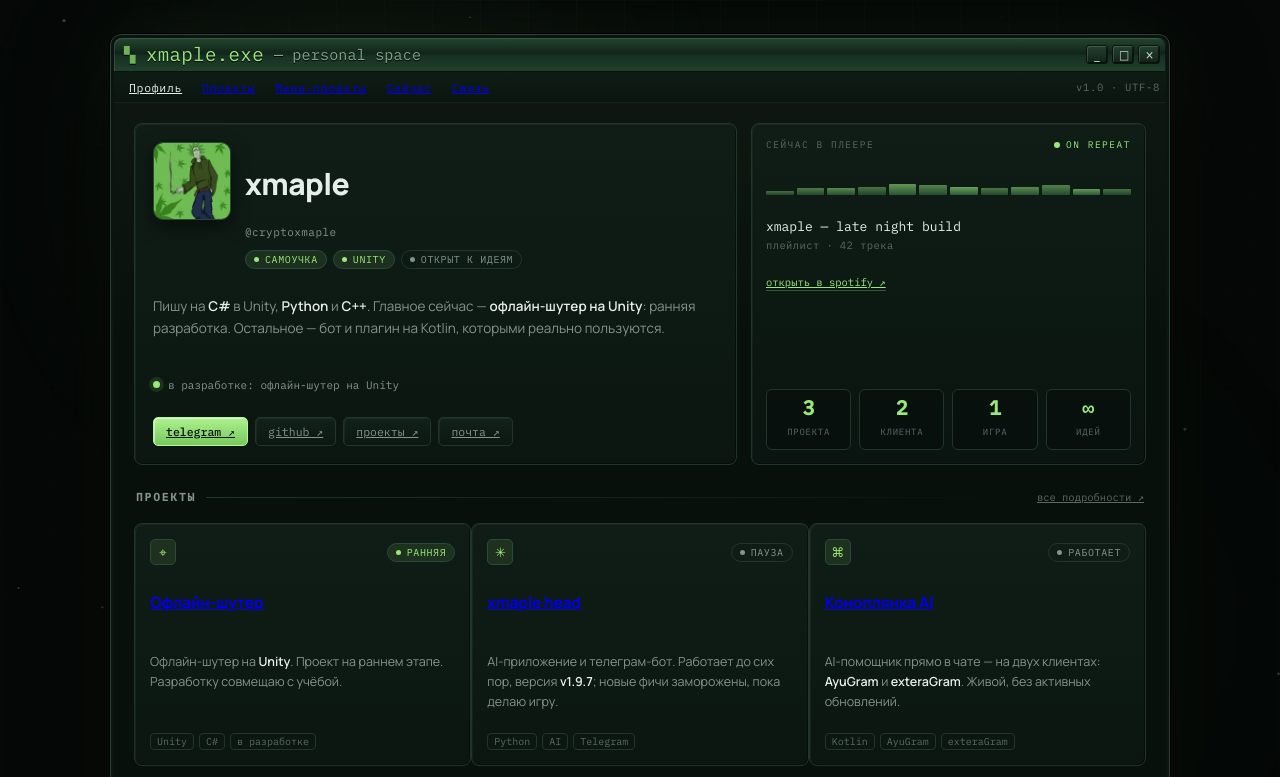
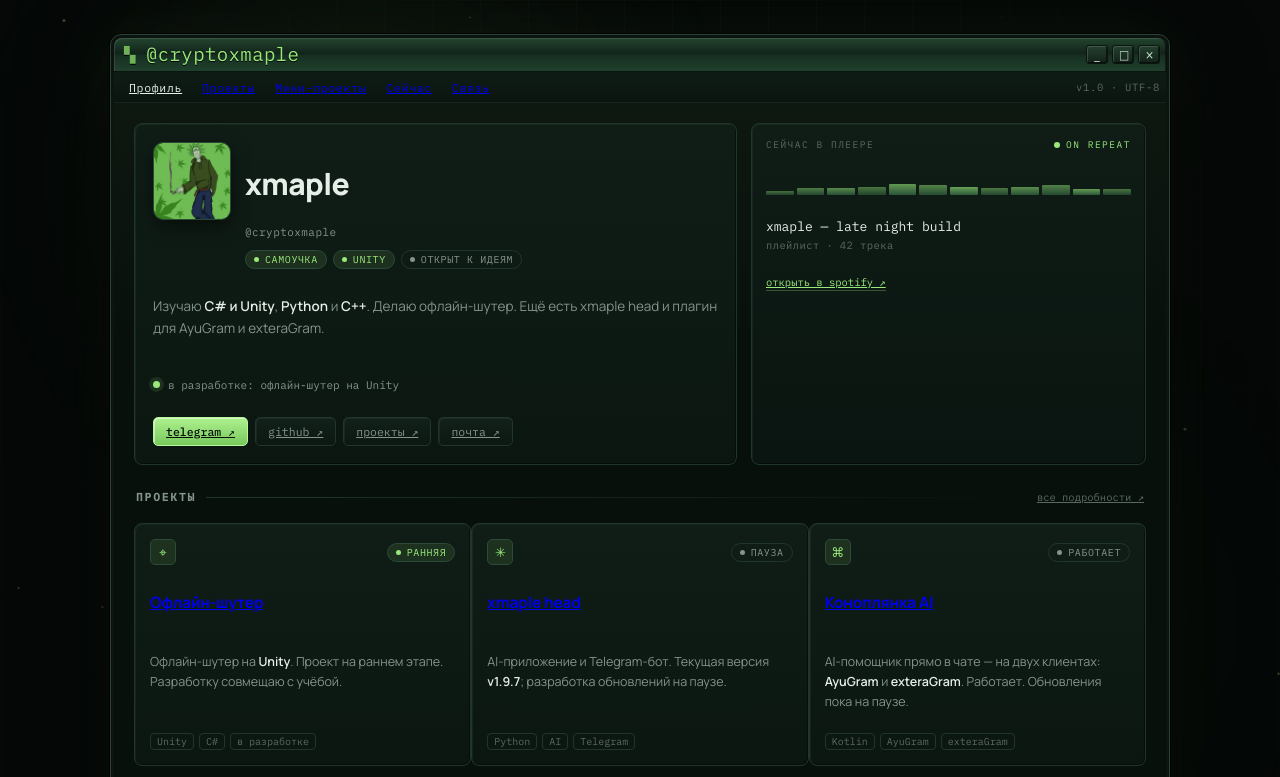
Before and after one commit to xmaple52/xmaple52.github.io, a plain HTML site: page index.html in a window 1280 px wide. Shown: the top 777 px of the page. Drawn offline with Linux system fonts and the light colour scheme; a web font is replaced by a local one.

Commit message:
Use Telegram handle in title and simplify portfolio wording

```diff
--- a/index.html
+++ b/index.html
@@ -3,12 +3,12 @@
 <head>
 <meta charset="utf-8">
 <meta name="viewport" content="width=device-width, initial-scale=1">
-<title>xmaple — personal space</title>
+<title>@cryptoxmaple</title>
 <meta name="description" content="xmaple (@cryptoxmaple) — Unity/C#, Python, Kotlin. Офлайн-шутер на Unity, AI-бот, плагин для AyuGram и exteraGram.">
 <meta name="theme-color" content="#060a08">
 <link rel="canonical" href="https://xmaple52.github.io/">
 <meta property="og:type" content="website">
-<meta property="og:title" content="xmaple — personal space">
+<meta property="og:title" content="@cryptoxmaple">
 <meta property="og:description" content="Офлайн-шутер на Unity, AI-бот, плагин для AyuGram и exteraGram.">
 <meta property="og:image" content="https://xmaple52.github.io/assets/avatar.png">
 <link rel="icon" type="image/png" href="./assets/avatar.png">
@@ -358,8 +358,8 @@ body{
 
   <div class="titlebar">
     <span class="glyph" aria-hidden="true">▚</span>
-    <span>xmaple.exe</span>
-    <span class="sub">— personal space</span>
+    <span>@cryptoxmaple</span>
+    <span class="sub"></span>
     <span class="sp"></span>
     <div class="controls">
       <button class="wbtn" id="btn-min" type="button" aria-label="Свернуть">_</button>
@@ -399,7 +399,7 @@ body{
           </div>
         </div>
 
-        <p class="bio">Пишу на <b>C#</b> в Unity, <b>Python</b> и <b>C++</b>. Главное сейчас — <b>офлайн-шутер на Unity</b>: ранняя разработка. Остальное — бот и плагин на Kotlin, которыми реально пользуются.</p>
+        <p class="bio">Изучаю <b>C# и Unity</b>, <b>Python</b> и <b>C++</b>. Делаю офлайн-шутер. Ещё есть xmaple head и плагин для AyuGram и exteraGram.</p>
 
         <p class="status"><i aria-hidden="true"></i> в разработке: офлайн-шутер на Unity</p>
 
@@ -422,12 +422,6 @@ body{
 
         <p class="track">xmaple — late night build<small>плейлист · 42 трека</small></p>
         <a href="https://open.spotify.com/playlist/66bpNhj2FzPKS8GfLCy8ES?si=22d7316563fd45cd" target="_blank" rel="noopener">открыть в spotify ↗</a>
-        <div class="stats">
-          <div class="stat-box"><b>3</b><span>проекта</span></div>
-          <div class="stat-box"><b>2</b><span>клиента</span></div>
-          <div class="stat-box"><b>1</b><span>игра</span></div>
-          <div class="stat-box"><b>∞</b><span>идей</span></div>
-        </div>
       </aside>
 
     </div>
@@ -456,7 +450,7 @@ body{
             <span class="chip off"><i></i> пауза</span>
           </div>
           <h3><a href="https://xmaple-projects.pages.dev/#project-status">xmaple head</a></h3>
-          <p>AI-приложение и телеграм-бот. Работает до сих пор, версия <b>v1.9.7</b>; новые фичи заморожены, пока делаю игру.</p>
+          <p>AI-приложение и Telegram-бот. Текущая версия <b>v1.9.7</b>; разработка обновлений на паузе.</p>
           <div class="tags"><span>Python</span><span>AI</span><span>Telegram</span></div>
         </article>
 
@@ -466,7 +460,7 @@ body{
             <span class="chip off"><i></i> работает</span>
           </div>
           <h3><a href="https://xmaple-projects.pages.dev/#plugin">Коноплянка AI</a></h3>
-          <p>AI-помощник прямо в чате — на двух клиентах: <b>AyuGram</b> и <b>exteraGram</b>. Живой, без активных обновлений.</p>
+          <p>AI-помощник прямо в чате — на двух клиентах: <b>AyuGram</b> и <b>exteraGram</b>. Работает. Обновления пока на паузе.</p>
           <div class="tags"><span>Kotlin</span><span>AyuGram</span><span>exteraGram</span></div>
         </article>
 
@@ -481,7 +475,7 @@ body{
         <h3>Сейчас в работе</h3>
         <ul class="list">
           <li><span class="key">шутер</span><div><b>Офлайн-шутер на Unity</b><p>Работаю над своей игрой. Проект на раннем этапе разработки.</p></div></li>
-          <li><span class="key">сайт</span><div><b>Эта страница</b><p>Переписал под реальные проекты и код: меньше воздуха, больше доказательств.</p></div></li>
+          <li><span class="key">сайт</span><div><b>Эта страница</b><p>Личная страница, ссылки на проекты и небольшие утилиты на GitHub.</p></div></li>
         </ul>
       </article>
 
```
